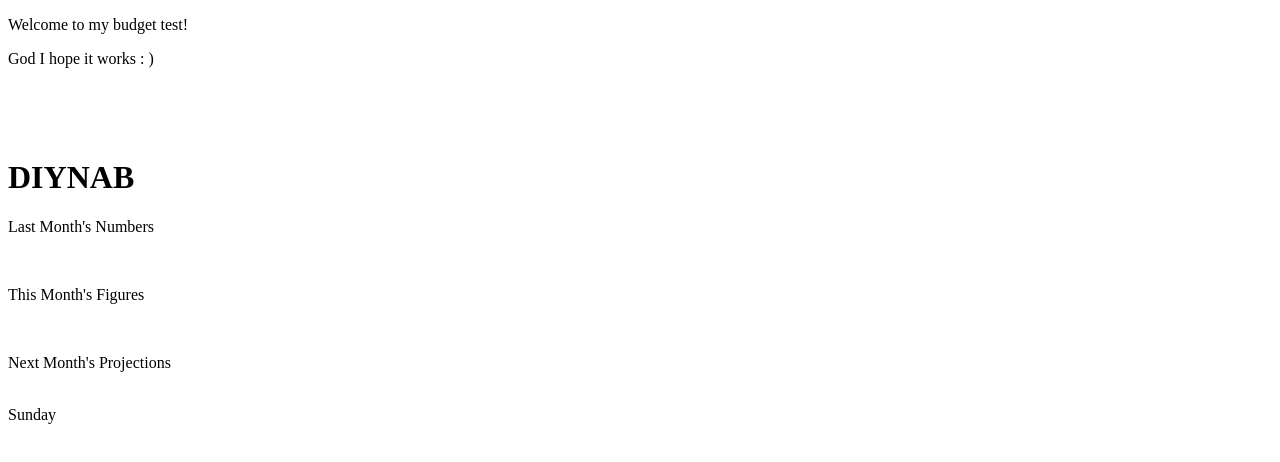
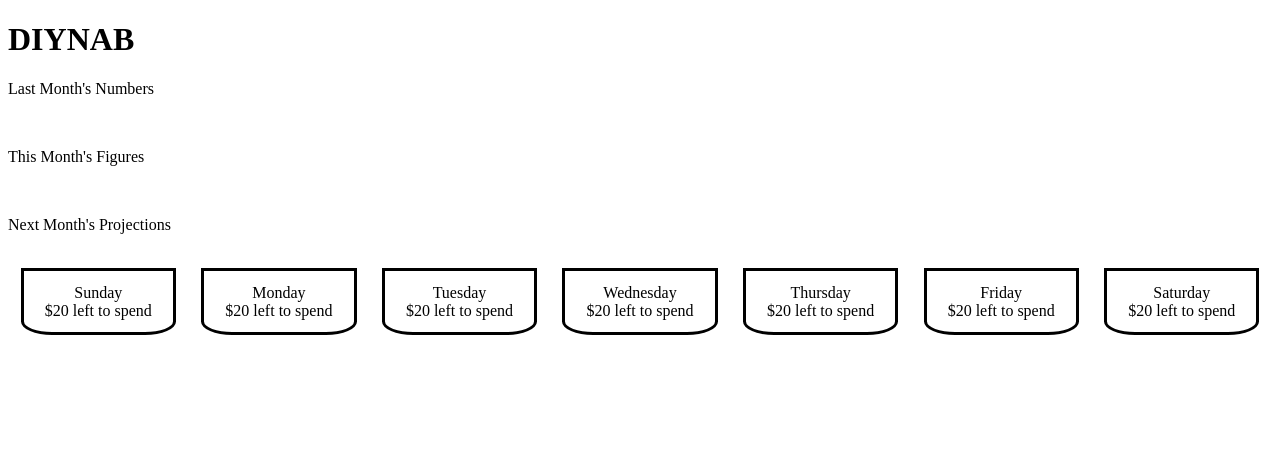
Before and after one commit to justmakeitbrad/budget-website, a plain HTML site: page index.html in a window 1280 px wide. Drawn offline with Linux system fonts and the light colour scheme.

Commit message:
Added CSS funtionality

```diff
--- a/index.html
+++ b/index.html
@@ -4,14 +4,10 @@
     <meta charset="UTF-8">
     <meta http-equiv="X-UA-Compatible" content="IE=edge">
     <meta name="viewport" content="width=device-width, initial-scale=1.0">
+    <link rel="stylesheet" href="style.css">
     <title>Budget Test</title>
 </head>
 <body>
-    <p>Welcome to my budget test!</p>
-    <p>God I hope it works : )</p>
-
-    <br><br><br>
-
     <h1>DIYNAB</h1>
     <p>Last Month's Numbers</p>
 
@@ -25,8 +21,41 @@
 
     <br>
 
-    <footer>
-        <div id="Sunday" style="width: .5em; height .5em; border-radius: 50%;">Sunday</div>
+    <footer class="flex-container">
+        <div class="dailybudget">Sunday
+        <br>
+        $20 left to spend
+        </div>
+
+        <div class="dailybudget">Monday
+            <br>
+            $20 left to spend
+        </div>
+
+        <div class="dailybudget">Tuesday
+        <br>
+        $20 left to spend
+        </div>
+
+        <div class="dailybudget">Wednesday
+            <br>
+            $20 left to spend
+        </div>
+
+        <div class="dailybudget">Thursday
+            <br>
+            $20 left to spend
+        </div>
+
+        <div class="dailybudget">Friday
+            <br>
+            $20 left to spend
+        </div>
+
+        <div class="dailybudget">Saturday
+            <br>
+            $20 left to spend
+        </div>
     </footer>
 </body>
 </html>
--- /dev/null
+++ b/style.css
@@ -0,0 +1,54 @@
+
+footer {
+    bottom: 0;
+}
+
+/*
+footer {
+    position: fixed;
+    bottom: 0;
+    border: 1px solid black;
+    width: ;
+    display: flex;
+    justify-content: space-around;
+    padding: 2%;
+    text-align: center;
+}
+    Makes footer one box with days side by side
+*/
+
+/*
+.dailybudget {
+    border-style: solid;
+    border-color: black;
+    border-radius: 0% 0% 10% 10%;
+    width: fit-content;
+    text-align: center;
+    white-space: nowrap;
+    padding: 10%;
+    margin-bottom: 10%;
+    margin-left: 5%;
+    margin-right: 5%;
+}
+
+*/
+.flex-container {
+    display: flex;
+    flex: auto;
+}
+
+.flex-container div {
+    flex: auto;
+    border-style: solid;
+    border-color: black;
+    border-radius: 0% 0% 20% 20%;
+    padding: 1%;
+    margin-bottom: 2%;
+    margin-left: 1%;
+    margin-right: 1%;
+    text-align: center;
+    width: fit-content;
+
+    white-space: nowrap;
+
+}
```
